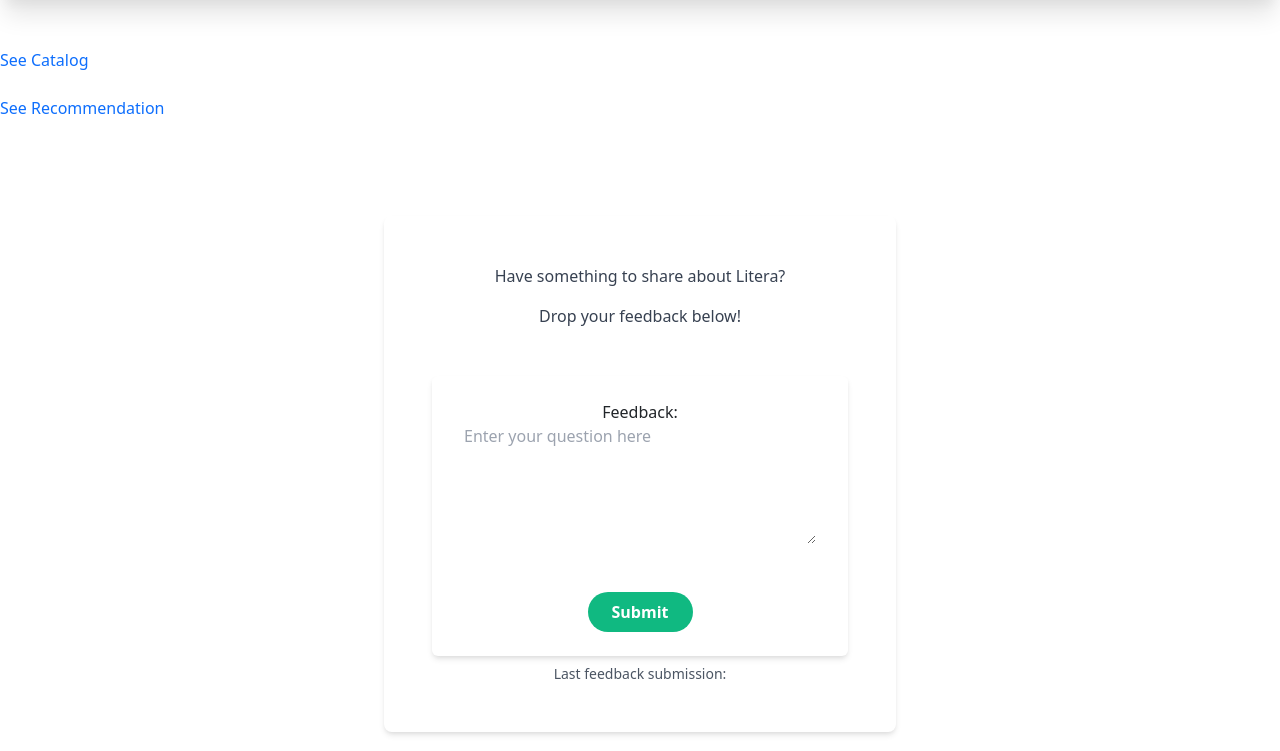
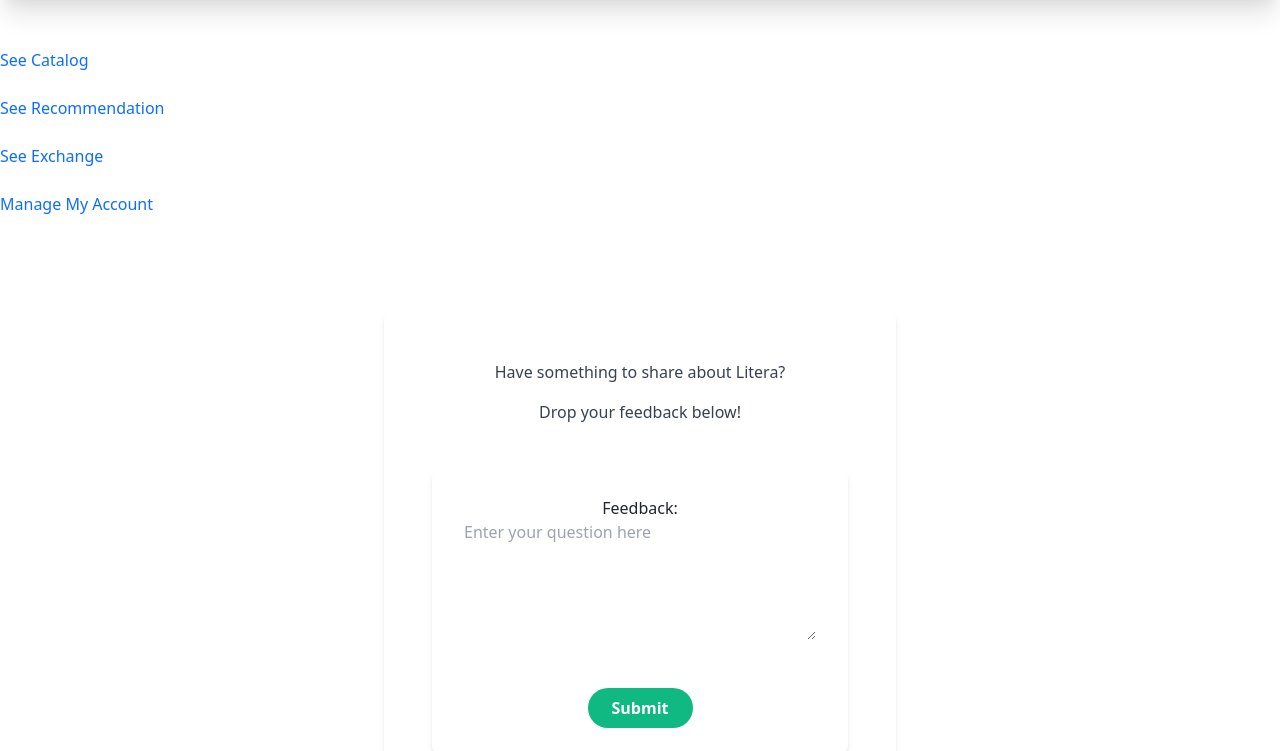
Before and after one commit to Litera-Bhinneka/Litera-Bhinneka-Web, a Django app: template homepage/templates/homepage.html in a window 1280 px wide. Shown: the part 72-823 px from the top of the page. Run offline with Django 4.2, Linux system fonts and the light colour scheme; the template is opened without the code that fills it: values that come from a table or form of the project are taken from there, others are empty.

Commit message:
add exchange and manage user url

```diff
--- /dev/null
+++ b/exchange/urls.py
@@ -0,0 +1,9 @@
+from django.urls import path
+# from recommendation.views import show_recommendation, add_recommendation
+
+app_name = 'exchange'
+
+urlpatterns = [
+    # path('show-recommendation/', show_recommendation, name='show_recommendation'),
+    # path('add-recommendation/', add_recommendation, name='add_recommendation'),
+]
--- a/homepage/templates/homepage.html
+++ b/homepage/templates/homepage.html
@@ -17,6 +17,22 @@
   <a href=" ../recommendation/show-recommendation ">
     <button>
         See Recommendation
+    </button>
+  </a>
+
+  <br><br>
+
+  <a href=" ../exchange/ ">
+    <button>
+        See Exchange
+    </button>
+  </a>
+
+  <br><br>
+
+  <a href=" ../manage-user/ ">
+    <button>
+        Manage My Account
     </button>
   </a>
 
--- a/litera/urls.py
+++ b/litera/urls.py
@@ -24,4 +24,7 @@
     path('review/', include('review.urls')),
     path('catalog/', include('catalog.urls')),
     path('recommendation/', include('recommendation.urls')),
+    path('exchange/', include('exchange.urls')),
+    path('manage-user/', include('manage_user.urls')),
+
 ]
--- /dev/null
+++ b/manage_user/urls.py
@@ -0,0 +1,9 @@
+from django.urls import path
+# from recommendation.views import show_recommendation, add_recommendation
+
+app_name = 'manage_user'
+
+urlpatterns = [
+    # path('show-recommendation/', show_recommendation, name='show_recommendation'),
+    # path('add-recommendation/', add_recommendation, name='add_recommendation'),
+]
--- a/review/views.py
+++ b/review/views.py
@@ -37,5 +37,5 @@
         review.save()
         return HttpResponseRedirect(reverse('review:show_review'))
 
-    context = {'form': form}
+    context = {'form': form, 'name':request.user.username}
     return render(request, "add_review.html", context)
```
